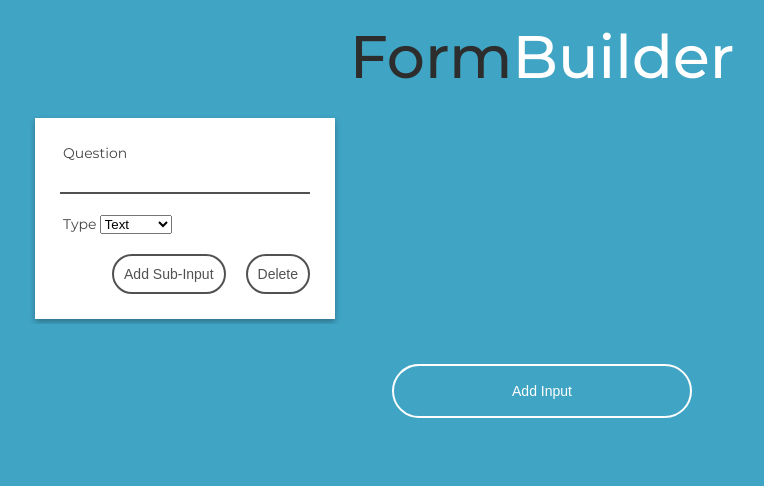
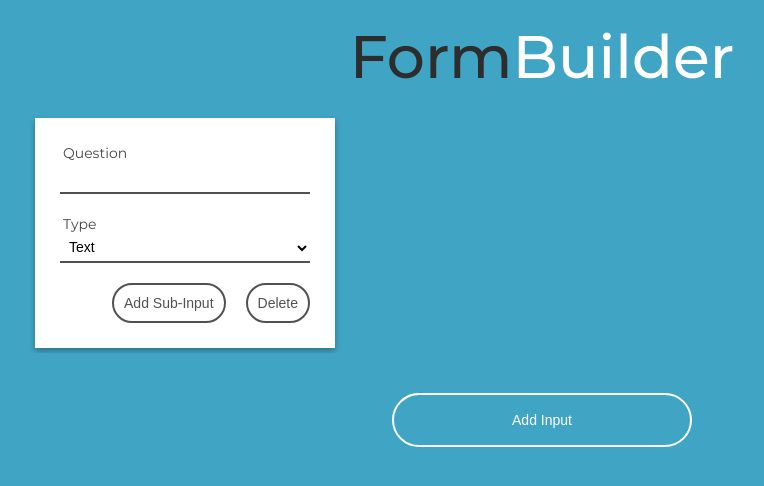
Before and after one commit to playerony/form-builder, a React app: page /builder in a window 1280 px wide. Both pictures are taken after a click on the button "Add Input". Shown: the top 486 px of the page, without its empty margins (98-862 px from the left). Built offline with nearby package versions, Linux system fonts and the light colour scheme.

Commit message:
Finished up styles

```diff
--- a/src/components/FormField/FormField.js
+++ b/src/components/FormField/FormField.js
@@ -35,7 +35,7 @@ class FormField extends Component {
         <label className="form-field--form--field--label">Type</label>
 
         <select
-          className="form-field--form--field--select"
+          className="form-field--form--field--input form-field--form--field--select"
           name="answerType"
           onChange={e => this.onChange(e, id)}
         >
@@ -63,7 +63,7 @@ class FormField extends Component {
     if (answers)
       return (
         <select
-          className="form-field--form--field--input"
+          className="form-field--form--field--input form-field--form--field--select"
           name="conditionValue"
           onChange={e => this.onChange(e, id)}
         >
@@ -103,7 +103,7 @@ class FormField extends Component {
           <label className="form-field--form--field--label">Condition</label>
 
           <select
-            className="form-field--form--field--input"
+            className="form-field--form--field--input form-field--form--field--select"
             name="condition"
             onChange={e => this.onChange(e, id)}
           >
--- a/src/components/FormField/FormField.scss
+++ b/src/components/FormField/FormField.scss
@@ -26,7 +26,7 @@
 
 .form-field--form--field {
   display: block;
-  margin: 0px auto;
+  margin: auto;
   width: calc(100% - 10px);
   padding: 10px;
 
@@ -63,6 +63,10 @@
   border-bottom: 2px solid #515151;
 }
 
+.form-field--form--field--select {
+  width: calc(100% - 10px);
+}
+
 .form-field--form--field--button {
   display: block;
   padding: 10px;
@@ -71,12 +75,16 @@
   background-color: rgba(0, 0, 0, 0);
   color: #515151;
   outline: none;
-  margin: 30px auto;
-  transition: all 0.2s ease-in-out;
+  float: right;
+  transition: all 0.3s ease-in-out;
   cursor: pointer;
   border-radius: 100px;
-  float: right;
   margin: 10px;
+
+  @media screen and (max-width: 550px) {
+    float: none;
+    margin: 10px auto;
+  }
 }
 
 .form-field--form--field--button:hover {
```
